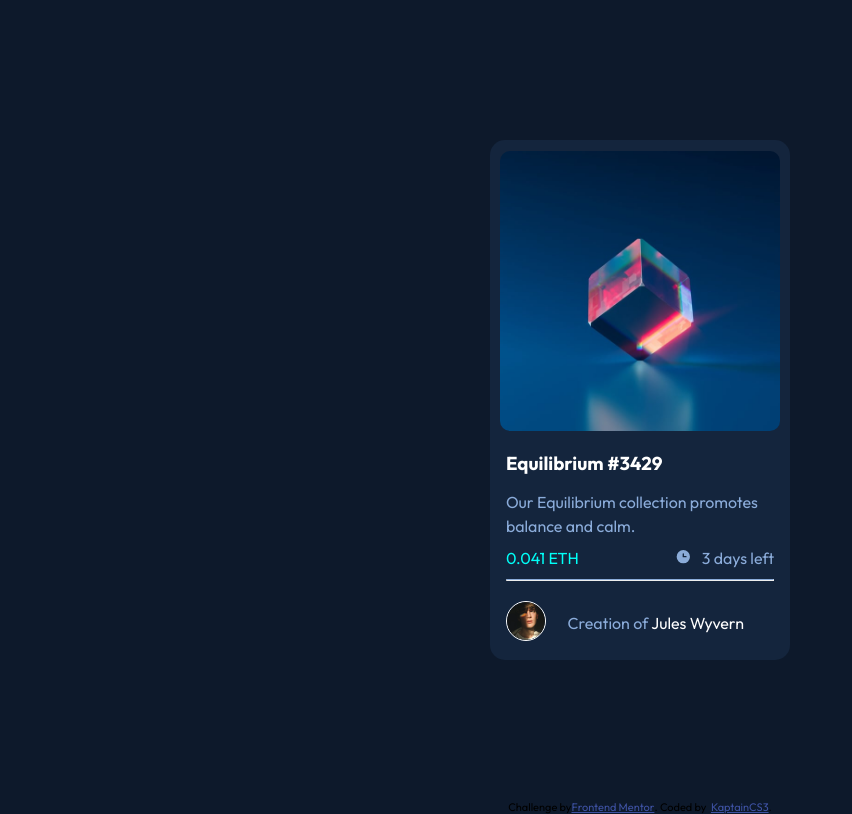
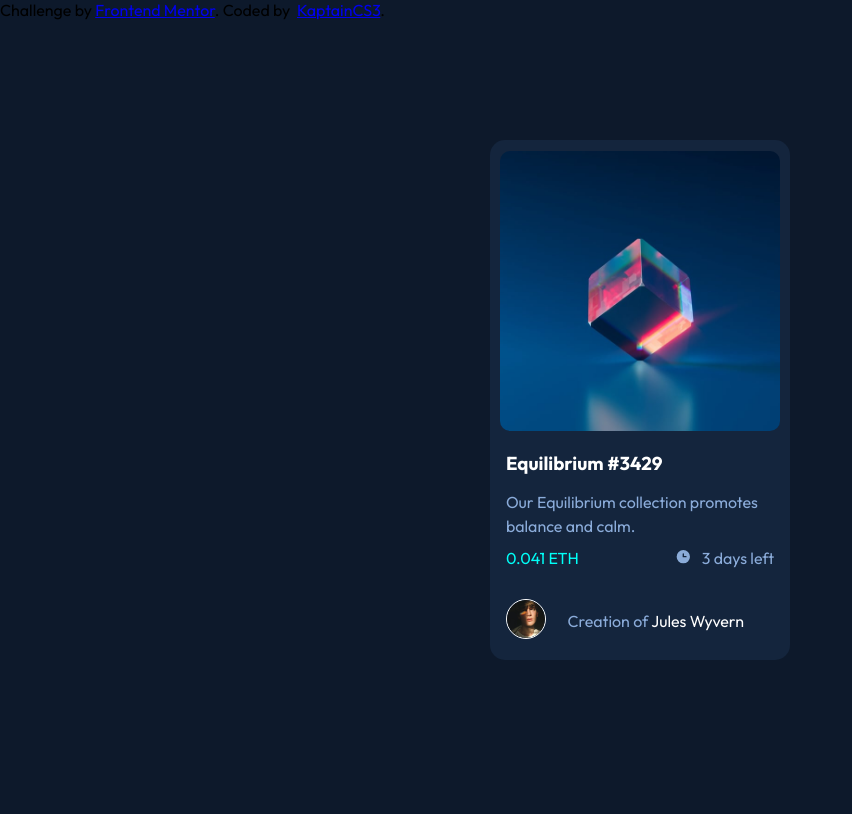
Before and after one commit to KaptainCS3/nft-preview-card-component-main, a plain HTML site: page index.html in a window 1280 px wide. Shown: the whole page, without its empty margins (0-852 px from the left). Drawn offline with Linux system fonts and the light colour scheme.

Commit message:
Remove hr el

```diff
--- a/index.html
+++ b/index.html
@@ -1,5 +1,4 @@
 <!DOCTYPE html>
-<html lang="en">
 <head>
   <meta charset="UTF-8">
   <meta name="viewport" content="width=device-width, initial-scale=1.0">
@@ -23,7 +22,6 @@
                     <div class="ETH">0.041 ETH</div>
                     <div class="cards"><span class="clock"><img src="./images/icon-clock.svg" alt="clock-icon"></span><span class="days">3 days left</span></div>
                   </div>
-                    <hr class="horizon">
               <div class="footer">
                   <div class="avartar">
                   <img src="./images/image-avatar.png" alt="avartar-image">
@@ -36,21 +34,7 @@
 <!-- Feel free to remove these styles or customise in your own stylesheet 👍 -->
   <div class="attribution">
     Challenge by <a href="https://www.frontendmentor.io?ref=challenge" target="_blank">Frontend Mentor</a>.
-    Coded by &nbsp;<a href="#">KaptainCS3</a>.
+    Coded by &nbsp;<a href="lolo">KaptainCS3</a>.
   </div>
-
-<style>
-    .attribution {
-        font-size: 11px;
-        text-align: center;
-        display: flex;
-        justify-content: center;
-        align-items: flex-end;
-    }
-    .attribution a {
-        color: hsl(228, 45%, 44%);
-        margin-top: 100vh;
-    }
-  </style>
 </body>
 </html>
```
